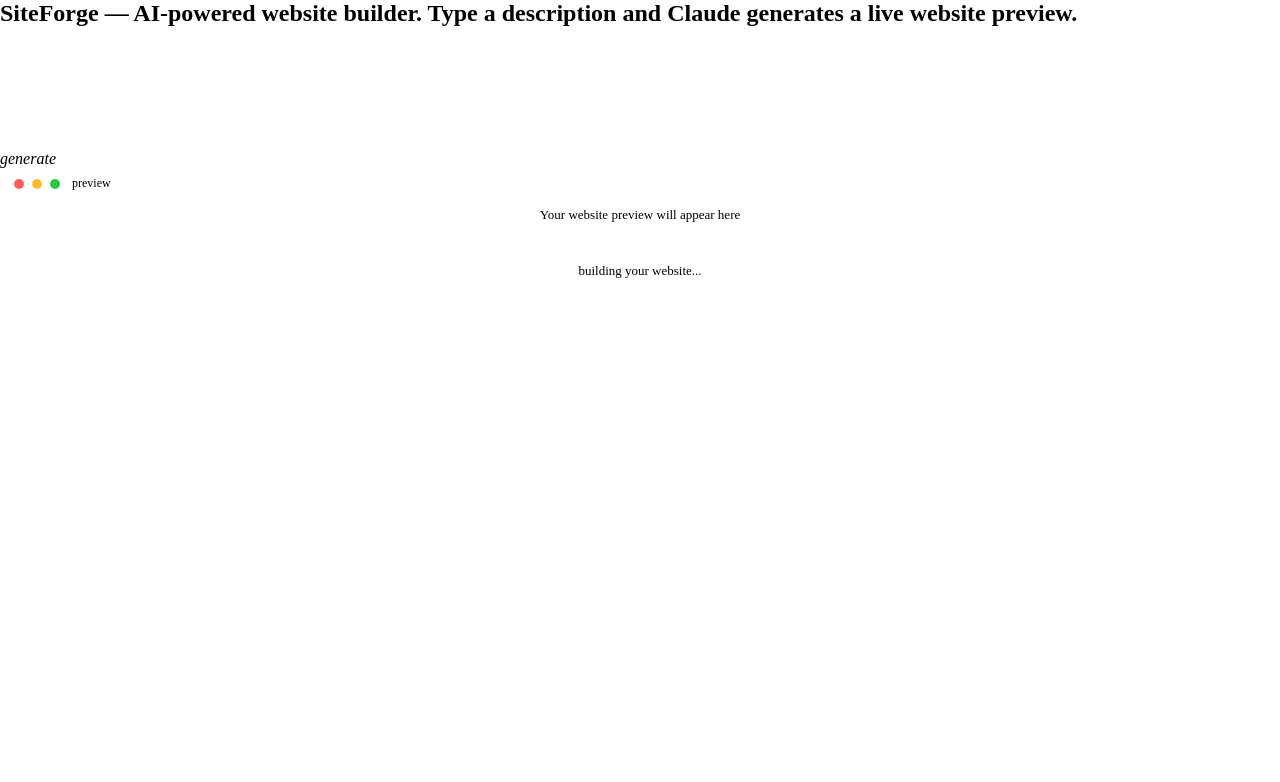
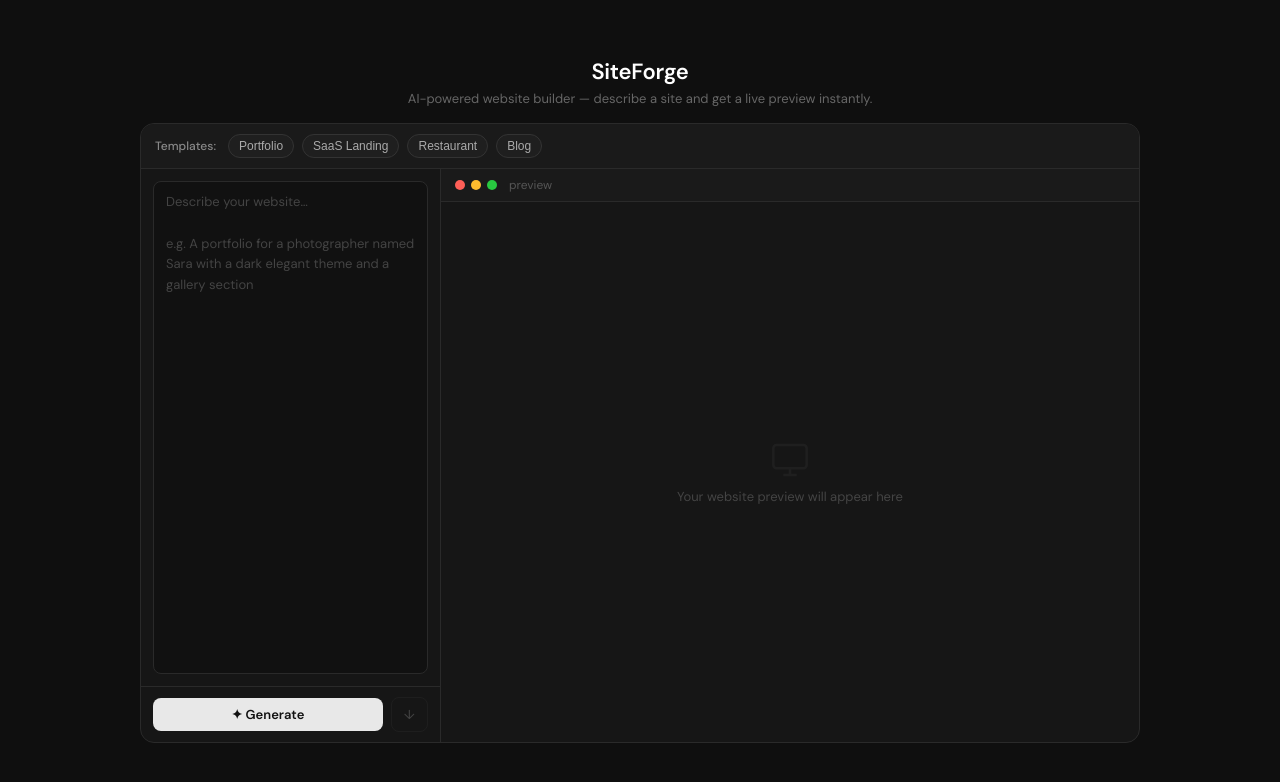
Before and after one commit to youssefhamrougit/siteforge, a plain HTML site: page site.html in a window 1280 px wide. Drawn offline with Linux system fonts and the light colour scheme.

Commit message:
fixed all bugs

```diff
--- a/site.html
+++ b/site.html
@@ -3,88 +3,123 @@
 <head>
   <meta charset="UTF-8">
   <meta name="viewport" content="width=device-width, initial-scale=1.0">
-    <title>siteforge</title>
-</head>
-<body>
+  <title>SiteForge</title>
+  <link rel="preconnect" href="https://fonts.googleapis.com">
+  <link href="https://fonts.googleapis.com/css2?family=DM+Sans:wght@400;500;600&display=swap" rel="stylesheet">
   <style>
+    * { box-sizing: border-box; margin: 0; padding: 0; }
+    body { font-family: 'DM Sans', sans-serif; background: #0f0f0f; display: flex; flex-direction: column; align-items: center; justify-content: center; min-height: 100vh; padding: 24px; }
 
-* { box-sizing : border-box; margin:0; padding: 0; }
-body { font-family : var(--font-sans); }
-#app { display : flex; flex-direction: column; height:600px; background: var(--color-background-primary); border:0.5px solid var(--color-border-tertiary);border-radius: var(--border-radius-lg); overflow: hidden; }
-#toolbar { display: flex; align-items: center; gap: 8px; padding: 10px 14px; border-bottom: 0.5px solid var(--color-border-tertiary); background: var(--color-background-secondary); flex-shrink: 0; }
-#toolbar-title { font-size: 13px; font-weight: 500; color: var(--color-text-primary); margin-right: 4px; }
-  .template-btn { font-size: 12px; padding: 4px 10px; border-radius: 20px; border: 0.5px solid var(--color-border-secondary); background: var(--color-background-primary); color: var(--color-text-secondary); cursor: pointer; transition: all 0.15s; white-space: nowrap; }
-  .template-btn:hover { background: var(--color-background-info); color: var(--color-text-info); border-color: transparent; }
+    h1 { font-size: 22px; font-weight: 600; color: #fff; margin-bottom: 4px; letter-spacing: -0.3px; }
+    .subtitle { font-size: 13px; color: #666; margin-bottom: 16px; }
+
+    #app { display: flex; flex-direction: column; width: 100%; max-width: 1000px; height: 620px; background: #161616; border: 0.5px solid #2a2a2a; border-radius: 14px; overflow: hidden; }
+
+    /* Toolbar */
+    #toolbar { display: flex; align-items: center; gap: 8px; padding: 10px 14px; border-bottom: 0.5px solid #2a2a2a; background: #1a1a1a; flex-shrink: 0; flex-wrap: wrap; }
+    #toolbar-title { font-size: 12px; font-weight: 500; color: #888; margin-right: 4px; white-space: nowrap; }
+    .template-btn { font-size: 12px; padding: 4px 10px; border-radius: 20px; border: 0.5px solid #333; background: #1f1f1f; color: #aaa; cursor: pointer; transition: all 0.15s; white-space: nowrap; }
+    .template-btn:hover { background: #2a3a5c; color: #7aadff; border-color: transparent; }
+
+    /* Main split */
     #main { display: flex; flex: 1; overflow: hidden; }
-  #left { display: flex; flex-direction: column; width: 300px; flex-shrink: 0; border-right: 0.5px solid var(--color-border-tertiary); }
-  #prompt-area { flex: 1; padding: 12px; }
-  #prompt { width: 100%; height: 100%; resize: none; border: 0.5px solid var(--color-border-tertiary); border-radius: var(--border-radius-md); padding: 10px 12px; font-size: 13px; font-family: var(--font-sans); color: var(--color-text-primary); background: var(--color-background-primary); line-height: 1.5; outline: none; }
-  #prompt:focus { border-color: var(--color-border-info); }
-  #bottom-bar { padding: 10px 12px; border-top: 0.5px solid var(--color-border-tertiary); display: flex; gap: 8px; align-items: center; flex-shrink: 0; }
-  #generate-btn { flex: 1; padding: 8px; border-radius: var(--border-radius-md); border: none; background: var(--color-text-primary); color: var(--color-background-primary); font-size: 13px; font-weight: 500; cursor: pointer; transition: opacity 0.15s; display: flex; align-items: center; justify-content: center; gap: 6px; }
+
+    /* Left panel */
+    #left { display: flex; flex-direction: column; width: 300px; flex-shrink: 0; border-right: 0.5px solid #2a2a2a; }
+    #prompt-area { flex: 1; padding: 12px; overflow: hidden; }
+    #prompt { width: 100%; height: 100%; resize: none; border: 0.5px solid #2a2a2a; border-radius: 8px; padding: 10px 12px; font-size: 13px; font-family: inherit; color: #e8e8e8; background: #111; line-height: 1.6; outline: none; }
+    #prompt:focus { border-color: #3a6adf; }
+    #prompt::placeholder { color: #444; }
+
+    #error-msg { font-size: 12px; color: #f87171; padding: 0 12px 6px; display: none; }
+
+    #bottom-bar { padding: 10px 12px; border-top: 0.5px solid #2a2a2a; display: flex; gap: 8px; align-items: center; flex-shrink: 0; }
+    #generate-btn { flex: 1; padding: 8px; border-radius: 8px; border: none; background: #e8e8e8; color: #111; font-size: 13px; font-weight: 600; cursor: pointer; transition: opacity 0.15s; font-family: inherit; }
     #generate-btn:hover { opacity: 0.85; }
-  #generate-btn:disabled { opacity: 0.4; cursor: not-allowed; }
-  #download-btn { padding: 8px 10px; border-radius: var(--border-radius-md); border: 0.5px solid var(--color-border-secondary); background: transparent; color: var(--color-text-secondary); cursor: pointer; font-size: 13px; transition: all 0.15s; }
-  #download-btn:hover { background: var(--color-background-secondary); }
+    #generate-btn:disabled { opacity: 0.35; cursor: not-allowed; }
+    #download-btn { padding: 8px 12px; border-radius: 8px; border: 0.5px solid #333; background: transparent; color: #aaa; cursor: pointer; font-size: 13px; font-family: inherit; transition: all 0.15s; }
+    #download-btn:hover { background: #222; }
     #download-btn:disabled { opacity: 0.3; cursor: not-allowed; }
+
+    /* Right panel */
     #right { flex: 1; display: flex; flex-direction: column; overflow: hidden; }
-  #preview-bar { padding: 8px 14px; border-bottom: 0.5px solid var(--color-border-tertiary); display: flex; align-items: center; gap: 8px; background: var(--color-background-secondary); flex-shrink: 0; }
+    #preview-bar { padding: 8px 14px; border-bottom: 0.5px solid #2a2a2a; display: flex; align-items: center; gap: 6px; background: #1a1a1a; flex-shrink: 0; }
     .dot { width: 10px; height: 10px; border-radius: 50%; }
     .dot-red { background: #ff5f57; }
     .dot-yellow { background: #febc2e; }
     .dot-green { background: #28c840; }
-  #preview-label { font-size: 12px; color: var(--color-text-secondary); margin-left: 4px; }
-  #preview-frame { flex: 1; border: none; width: 100%; background: white; }
-  #empty-state { flex: 1; display: flex; flex-direction: column; align-items: center; justify-content: center; gap: 8px; color: var(--color-text-tertiary); font-size: 13px; }
-  #empty-state i { font-size: 32px; opacity: 0.3; }
+    #preview-label { font-size: 12px; color: #555; margin-left: 6px; }
+
+    #empty-state { flex: 1; display: flex; flex-direction: column; align-items: center; justify-content: center; gap: 8px; color: #444; font-size: 13px; }
+    #empty-state svg { opacity: 0.2; }
+
     #loading-overlay { flex: 1; display: none; flex-direction: column; align-items: center; justify-content: center; gap: 12px; }
-  .spinner { width: 24px; height: 24px; border: 2px solid var(--color-border-tertiary); border-top-color: var(--color-text-primary); border-radius: 50%; animation: spin 0.8s linear infinite; }
+    .spinner { width: 22px; height: 22px; border: 2px solid #333; border-top-color: #e8e8e8; border-radius: 50%; animation: spin 0.8s linear infinite; }
     @keyframes spin { to { transform: rotate(360deg); } }
-  #loading-text { font-size: 13px; color: var(--color-text-secondary); }
-  #error-msg { font-size: 12px; color: var(--color-text-danger); padding: 6px 12px; display: none; }
+    #loading-text { font-size: 13px; color: #777; }
 
+    #preview-frame { flex: 1; border: none; width: 100%; background: white; display: none; }
+  </style>
+</head>
+<body>
 
+  <h1>SiteForge</h1>
+  <p class="subtitle">AI-powered website builder — describe a site and get a live preview instantly.</p>
 
-    </style>
+  <div id="app">
+    <!-- Toolbar -->
+    <div id="toolbar">
+      <span id="toolbar-title">Templates:</span>
+      <button class="template-btn" onclick="useTemplate('portfolio')">Portfolio</button>
+      <button class="template-btn" onclick="useTemplate('landing')">SaaS Landing</button>
+      <button class="template-btn" onclick="useTemplate('restaurant')">Restaurant</button>
+      <button class="template-btn" onclick="useTemplate('blog')">Blog</button>
+    </div>
 
-
-
-<h2> SiteForge — AI-powered website builder. Type a description and Claude generates a live website preview.</h2>
-
+    <!-- Main area -->
     <div id="main">
+      <!-- Left: prompt -->
       <div id="left">
         <div id="prompt-area">
-            <textarea id="prompt" placeholder="Describe your website ...&#10;&#10;e.g. A portfolio for a photographer named Sara with a dark elegant theme and a gallery section">  </textarea> </div>
-        <div id ="error-msg"> </div>
-        <div id="bottom-bar"> </div>
-        <button id="generate-btn" onclick="generate()"> </button>
-        <i class="ti ti-download" aria-hidden="true"> generate </i>
+          <textarea id="prompt" placeholder="Describe your website…&#10;&#10;e.g. A portfolio for a photographer named Sara with a dark elegant theme and a gallery section"></textarea>
+        </div>
+        <div id="error-msg"></div>
+        <div id="bottom-bar">
+          <button id="generate-btn" onclick="generate()">✦ Generate</button>
+          <button id="download-btn" onclick="download()" disabled>↓</button>
         </div>
       </div>
 
-<div>
+      <!-- Right: preview -->
       <div id="right">
         <div id="preview-bar">
-    <div class="dot dot-red"> </div>
-    <div class="dot dot-yellow"> </div>
-    <div class="dot dot-green"> </div>
-    <span id="preview-label"> preview </span>
+          <div class="dot dot-red"></div>
+          <div class="dot dot-yellow"></div>
+          <div class="dot dot-green"></div>
+          <span id="preview-label">preview</span>
         </div>
+
         <div id="empty-state">
-            <i class="ti ti-browser" aria-hidden="true"></i>
-            <span> Your website preview will appear here </span>
-            <div class="spinner"> </div>
-            <div id="loading-text"> building your website... </div>
+          <svg width="40" height="40" viewBox="0 0 24 24" fill="none" stroke="currentColor" stroke-width="1.5">
+            <rect x="2" y="3" width="20" height="14" rx="2"/><path d="M8 21h8M12 17v4"/>
+          </svg>
+          <span>Your website preview will appear here</span>
         </div>
-        <iframe id="preview-frame" style="display:none;" sandbox="allow-scripts">  </iframe>
+
+        <div id="loading-overlay">
+          <div class="spinner"></div>
+          <div id="loading-text">Building your website…</div>
+        </div>
+
+        <iframe id="preview-frame" sandbox="allow-scripts allow-same-origin"></iframe>
       </div>
     </div>
   </div>
 
   <script>
+    let currentHTML = '';
+    let conversationHistory = [];
 
-let currentHTML = '';
-let conversationhistory=[];
     const templates = {
       portfolio: "A sleek portfolio website for a UI/UX designer named Alex Chen. Include a hero section with a tagline, a projects grid with 3 case study cards, an about section, and a contact form. Use a clean minimal aesthetic with lots of white space and a subtle blue accent color.",
       landing: "A SaaS landing page for a tool called 'Flowmate' that helps teams manage projects. Include a hero with a headline and CTA button, a 3-feature section with icons, a pricing table with 2 tiers (Free and Pro), and a footer. Use a modern dark navy theme with purple accents.",
@@ -94,6 +129,7 @@
 
     function useTemplate(name) {
       document.getElementById('prompt').value = templates[name];
+      document.getElementById('prompt').focus();
     }
 
     function showError(msg) {
@@ -118,7 +154,7 @@
       loadingOverlay.style.display = 'flex';
       document.getElementById('error-msg').style.display = 'none';
 
-  const loadingMessages = ['Building your website...', 'Writing HTML & CSS...', 'Adding finishing touches...', 'Almost ready...'];
+      const loadingMessages = ['Building your website…', 'Writing HTML & CSS…', 'Adding finishing touches…', 'Almost ready…'];
       let msgIdx = 0;
       const msgInterval = setInterval(() => {
         msgIdx = (msgIdx + 1) % loadingMessages.length;
@@ -145,7 +181,7 @@
           method: 'POST',
           headers: { 'Content-Type': 'application/json' },
           body: JSON.stringify({
-        model: 'claude-sonnet-4-5',
+            model: 'claude-sonnet-4-20250514',
             max_tokens: 4000,
             system: systemPrompt,
             messages: conversationHistory
@@ -155,7 +191,7 @@
         const data = await response.json();
 
         if (data.error) {
-      showError(data.error.message || 'API error. Check your API key.');
+          showError(data.error.message || 'API error.');
           loadingOverlay.style.display = 'none';
           emptyState.style.display = 'flex';
           btn.disabled = false;
@@ -199,9 +235,5 @@
       if (e.key === 'Enter' && (e.metaKey || e.ctrlKey)) generate();
     });
   </script>
-
-
-</script>
-
 </body>
 </html>
```
Lines whose indentation alone changed are shown as unchanged.
